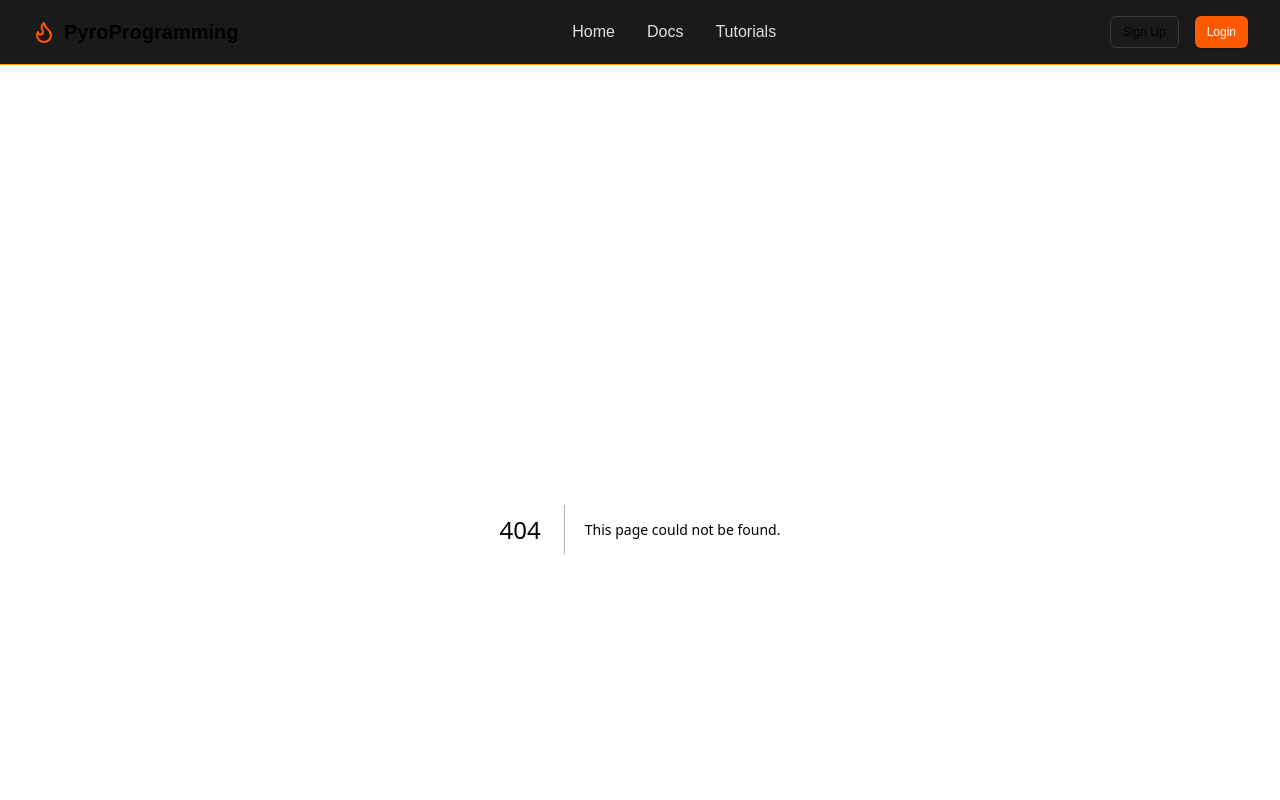
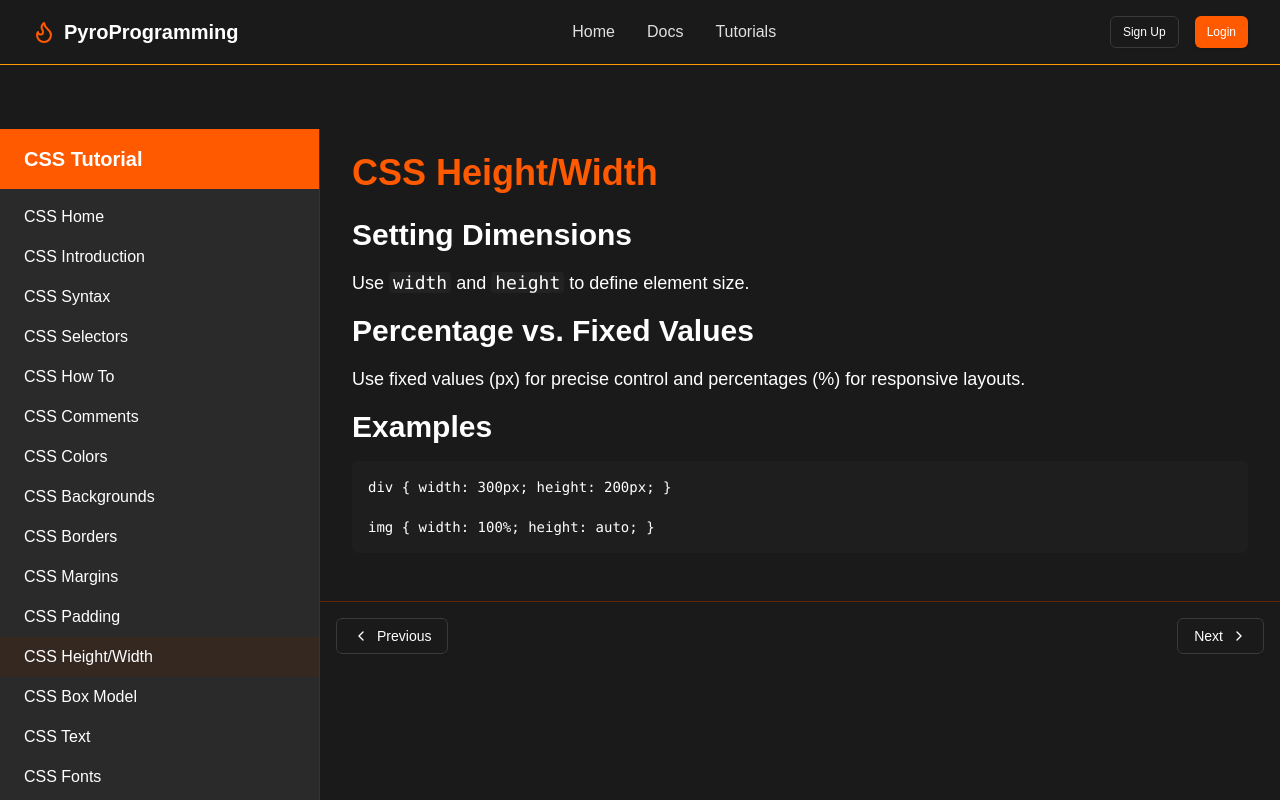
Before and after one commit to 321EZ123/PyroProgramming, a Next.js app: page /tutorials/css/dimension in a window 1280 px wide. Before the commit this address had no page. Shown: the top 800 px of the page. Built offline with nearby package versions, Linux system fonts and the light colour scheme.

Commit message:
Create page.tsx

```diff
--- /dev/null
+++ b/src/app/tutorials/css/dimension/page.tsx
@@ -0,0 +1,24 @@
+"use client";
+
+export default function CssDimension() {
+  return (
+    <div className="max-w-4xl mx-auto">
+      <h1 className="text-4xl font-bold mb-6 text-primary">CSS Height/Width</h1>
+
+      <h2 className="text-3xl font-semibold mb-4">Setting Dimensions</h2>
+      <p className="text-lg mb-4">Use <code className="bg-card/50 px-1 rounded">width</code> and <code className="bg-card/50 px-1 rounded">height</code> to define element size.</p>
+
+      <h2 className="text-3xl font-semibold mb-4">Percentage vs. Fixed Values</h2>
+      <p className="text-lg mb-4">Use fixed values (px) for precise control and percentages (%) for responsive layouts.</p>
+
+      <h2 className="text-3xl font-semibold mb-4">Examples</h2>
+      <div className="bg-[#1E1E1E] rounded-md p-4 mb-6">
+        <pre className="text-white font-mono text-sm">
+          <code>{`div { width: 300px; height: 200px; }
+
+img { width: 100%; height: auto; }`}</code>
+        </pre>
+      </div>
+    </div>
+  );
+}
```
